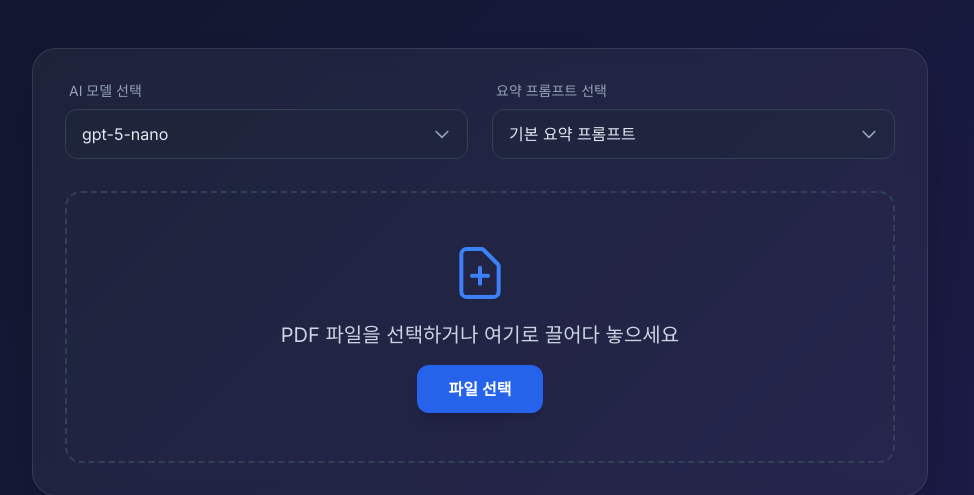
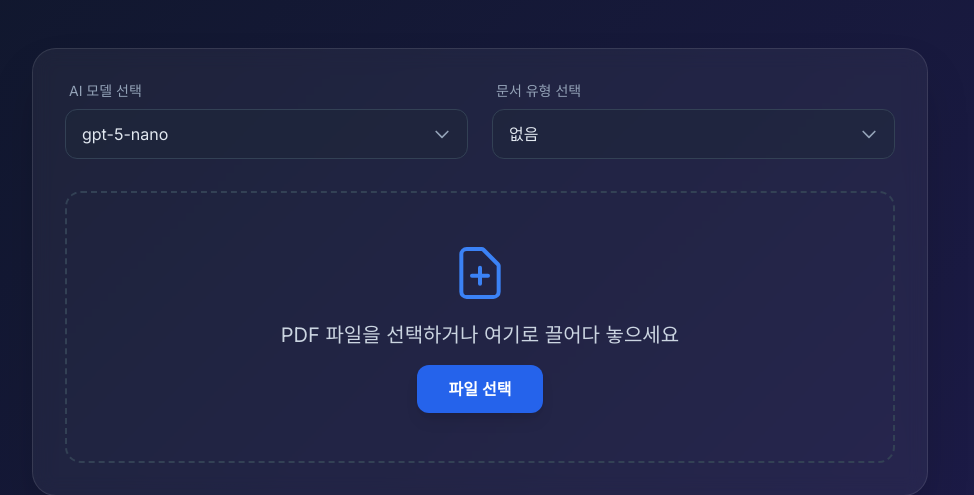
Before and after one commit to fss1208/SeSEC_miniproject_202601, a Flask app: page / in a window 1280 px wide. Shown: the part 124-619 px from the top of the page, without its empty margins (160-1134 px from the left). Run offline with Flask 3, Linux system fonts and the light colour scheme; some libraries are stand-ins or nearby versions.

Commit message:
20260128c : 메인 화면 정리

```diff
--- a/templates/index.html
+++ b/templates/index.html
@@ -61,10 +61,10 @@
                         </div>
                     </div>
                     <div>
-                        <label for="prompt-select" class="block text-sm font-medium text-slate-400 mb-2 ml-1">요약 프롬프트 선택</label>
+                        <label for="prompt-select" class="block text-sm font-medium text-slate-400 mb-2 ml-1">문서 유형 선택</label>
                         <div class="relative">
                             <select id="prompt-select" name="prompt_file" class="w-full bg-slate-800/50 border border-slate-700 rounded-xl py-3 px-4 appearance-none focus:outline-none focus:border-blue-500 transition-all text-slate-200">
-                                <option value="">기본 요약 프롬프트</option>
+                                <option value="">없음</option>
                                 {% for file in prompt_files %}
                                 <option value="{{ file }}">{{ file | replace('.txt', '') }}</option>
                                 {% endfor %}
```
Also changed, not shown: prompts/문학.txt (renamed from prompts/소설.txt).
